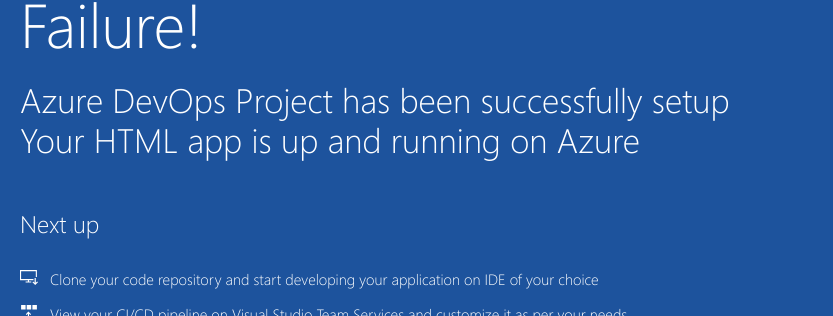
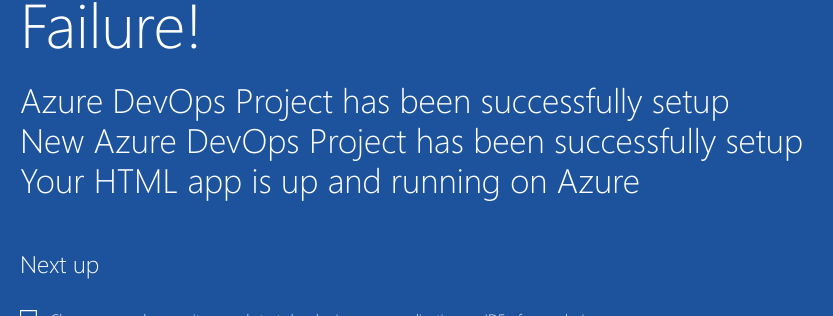
Before and after one commit to ganeshkumarsm/one, a plain HTML site: page index.html in a window 1280 px wide. Shown: the part 484-800 px from the top of the page, 205-1038 px from the left. Drawn offline with Linux system fonts and the light colour scheme.

Commit message:
changed index.html added new

```diff
--- a/index.html
+++ b/index.html
@@ -21,6 +21,7 @@
                 <div class="success-text">Success!</div>
                 <div class="success-text">Failure!</div>
                 <div class="description line-1"> Azure DevOps Project has been successfully setup</div>
+                <div class="description line-1"> New Azure DevOps Project has been successfully setup</div>
                 <div class="description line-2"> Your HTML app is up and running on Azure</div>
                 <div class="next-steps-container">
                     <div class="next-steps-header">Next up</div>
```
